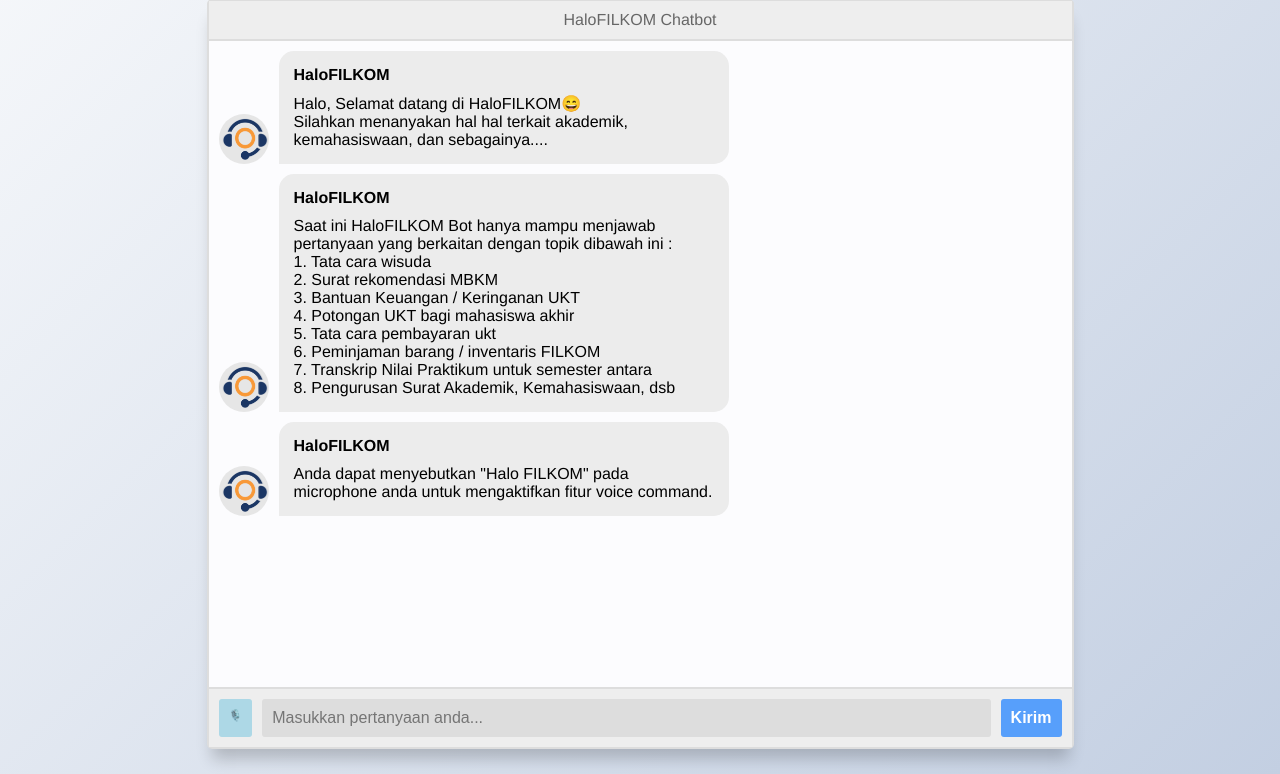
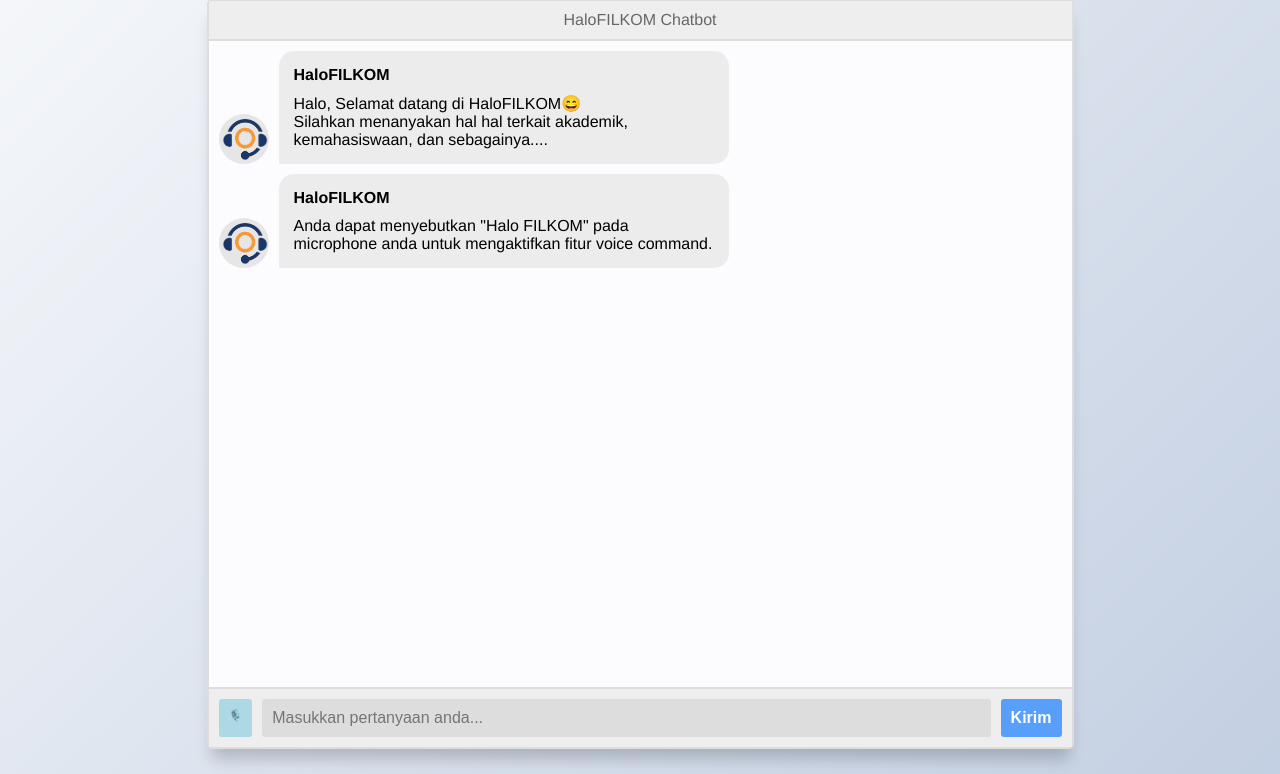
Before and after one commit to AndiAlifs/chatbot_filkom, a Flask app: page / in a window 1280 px wide. Shown: the part 26-800 px from the top of the page. Run offline with Flask 2, Linux system fonts and the light colour scheme; parts of the project's set-up code (start-up, migrations or seed data) failed here and were passed over; some libraries are stand-ins or nearby versions.

Commit message:
mencatat perubahan

```diff
--- a/app.py
+++ b/app.py
@@ -1,4 +1,4 @@
-from flask import Flask, render_template, request
+from flask import Flask, render_template, request, jsonify
 
 import chatbotMLbased as chatbot
 import MySQLdb
@@ -25,15 +25,21 @@ def home():
 def get_bot_response():
     userText = request.args.get('msg')
     intent = chatbot.pred_class(userText)
-    return str(chatbot.get_response(intent))
+    responses = str(chatbot.get_response(intent))
+    return jsonify(
+        status='success',
+        responses=responses,
+        intent=intent[0]
+    )
 
 @app.route("/send_log", methods=['POST'])
 def send_log_to_database():
     pesan = request.form.get('pesan')
     jawaban = request.form.get('jawaban')
+    intent = request.form.get('intent')
     now_date = datetime.datetime.now()
     cursor = db.cursor()
-    cursor.execute("INSERT INTO log_chatbot (pertanyaan, jawaban, waktu) VALUES (%s, %s, %s)", (pesan, jawaban, now_date))
+    cursor.execute("INSERT INTO log_chatbot (pertanyaan, jawaban, waktu, tag) VALUES (%s, %s, %s, %s)", (pesan, jawaban, now_date, intent))
     db.commit()
     return "success"
 
--- a/chatbotMLbased.py
+++ b/chatbotMLbased.py
@@ -77,7 +77,6 @@ model = tf.keras.models.load_model("model_chatbot.h5")
 # machine learning model, uncomment to load
 # model = pickle.load(open("modelml_chatbot.pkl", "rb"))
 
-
 def clean_text(text):
     tokens = nltk.word_tokenize(text)
     tokens = [lemmatizer.lemmatize(word) for word in tokens]
--- a/static/botmain.js
+++ b/static/botmain.js
@@ -56,11 +56,12 @@
       $.get("/get", { msg: rawText }).done(function (data) {
 
         // send data to log
-        $.post("/send_log", { pesan: rawText, jawaban: data });
+        $.post("/send_log", { pesan: rawText,
+                            jawaban: data.responses,
+                            intent: data.intent,});
 
-        console.log(rawText);
         console.log(data);
-        const msgText = data;
+        const msgText = data.responses;
 
         // text2speech
         // responsiveVoice.speak(msgText, "Indonesian Female");
--- a/templates/index.html
+++ b/templates/index.html
@@ -51,31 +51,6 @@
           </div>
 
           <div class="msg-text">
-            Saat ini HaloFILKOM Bot hanya mampu menjawab pertanyaan yang berkaitan dengan topik dibawah ini :
-          </div>
-          <div class="msg-text">
-            1. Tata cara wisuda <br>
-            2. Surat rekomendasi MBKM <br>
-            3. Bantuan Keuangan / Keringanan UKT <br>
-            4. Potongan UKT bagi mahasiswa akhir <br>
-            5. Tata cara pembayaran ukt <br>
-            6. Peminjaman barang / inventaris FILKOM <br>
-            7. Transkrip Nilai Praktikum untuk semester antara <br>
-            8. Pengurusan Surat Akademik, Kemahasiswaan, dsb <br>
-          </div>
-        </div>
-      </div>
-
-      <div class="msg left-msg">
-        <div class="msg-img" style="background-image: url(static/halofilkom.png)"></div>
-
-        <div class="msg-bubble">
-          <div class="msg-info">
-            <div class="msg-info-name">HaloFILKOM</div>
-            <div class="msg-info-time"></div>
-          </div>
-
-          <div class="msg-text">
             Anda dapat menyebutkan "Halo FILKOM" pada microphone anda untuk mengaktifkan fitur voice command.
           </div>
         </div>
```
